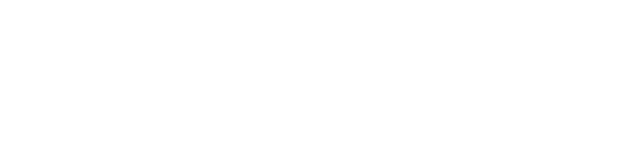
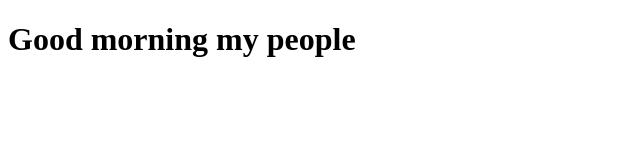
Before and after one commit to ict-01-03-24-stack/webpage-01, a plain HTML site: page index.html in a window 1280 px wide. Shown: the whole page, without its empty margins (0-640 px from the left). Drawn offline with Linux system fonts and the light colour scheme.

```diff
--- a/index.html
+++ b/index.html
@@ -4,7 +4,12 @@
 <head>
     <meta charset="UTF-8">
     <meta name="viewport" content="width=device-width, initial-scale=1.0">
-    <title>Document</title>
+    <title>Welcome</title>
+    <div>
+        <h1>
+            Good morning my people
+        </h1>
+    </div>
 </head>
 <body>
 
```
